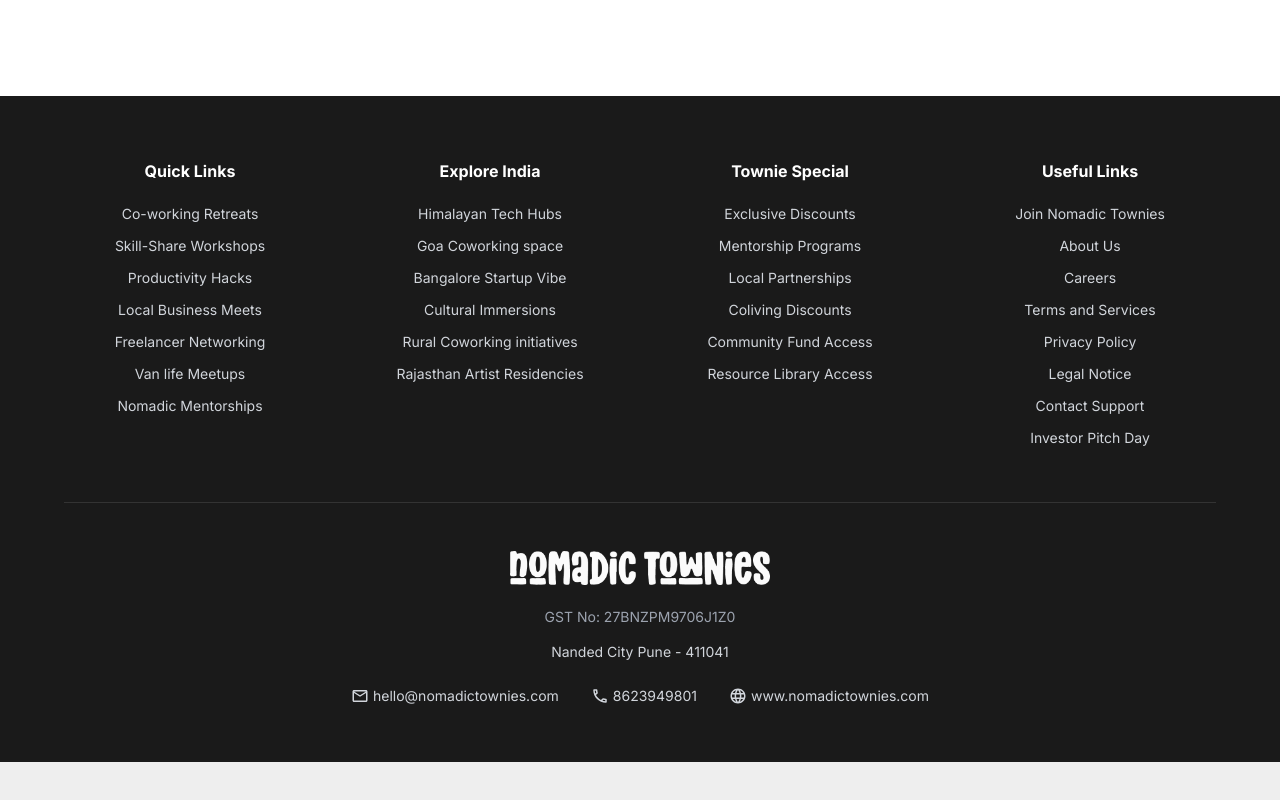
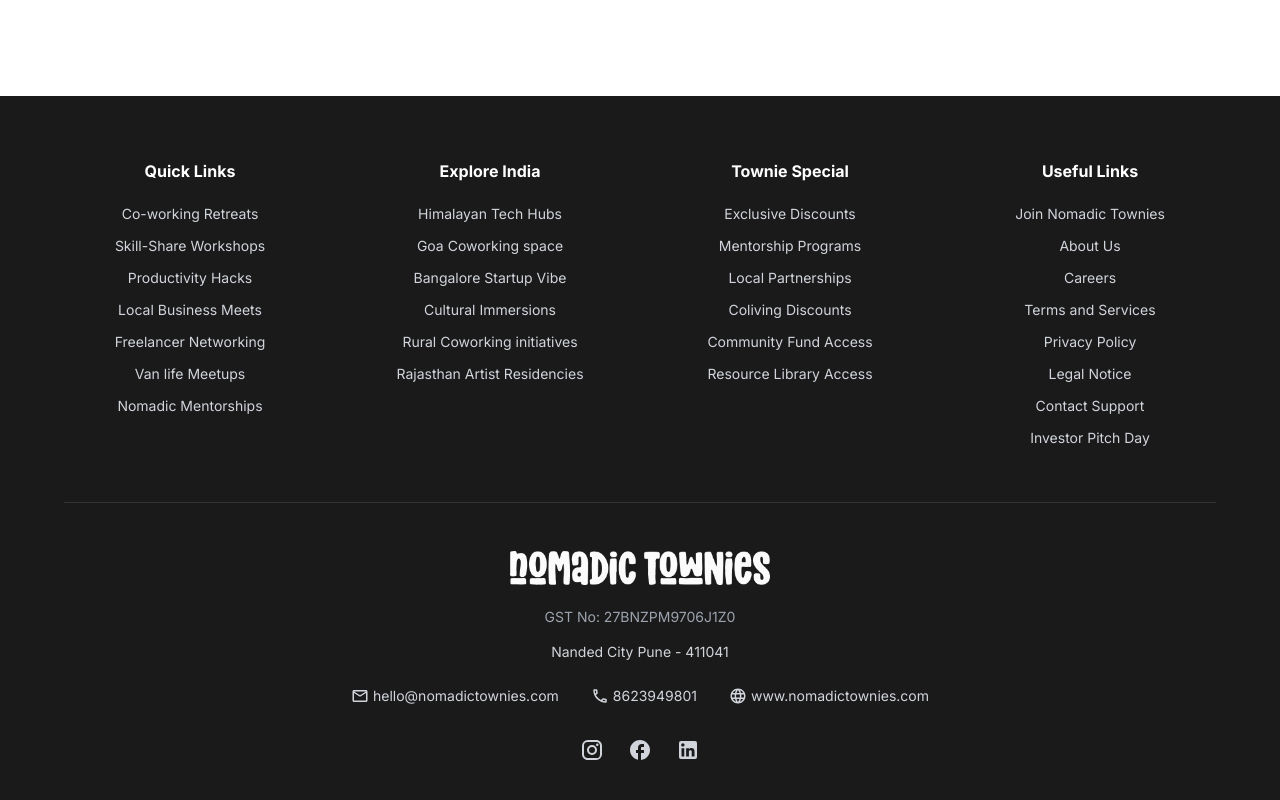
Before and after one commit to Devnomad1802/nomadic-client-v2, a React (Vite) app: page / in a window 1280 px wide. Shown: the part 3665-4465 px from the top of the page. Before the commit the page ends 4427 px from the top, so only its background shows below. Built offline with nearby package versions, Linux system fonts and the light colour scheme; no server answers; a web font is replaced by a local one.

Commit message:
feat: add social media icons to footer (Instagram, Facebook, LinkedIn placeholder)

```diff
--- a/src/Component/Footer.jsx
+++ b/src/Component/Footer.jsx
@@ -9,6 +9,10 @@ import { logof } from "../Images";
 import EmailOutlinedIcon from "@mui/icons-material/EmailOutlined";
 import PhoneOutlinedIcon from "@mui/icons-material/PhoneOutlined";
 import LanguageOutlinedIcon from "@mui/icons-material/LanguageOutlined";
+import InstagramIcon from "@mui/icons-material/Instagram";
+import FacebookRoundedIcon from "@mui/icons-material/FacebookRounded";
+import LinkedInIcon from "@mui/icons-material/LinkedIn";
+import { IconButton } from "@mui/material";
 
 const quickLinks = [
   { name: "Co-working Retreats", link: "#" },
@@ -225,6 +229,38 @@ const Footer = () => {
               www.nomadictownies.com
             </Box>
           </Box>
+
+          {/* Social Media */}
+          <Box sx={{ display: "flex", gap: 1, mt: 1 }}>
+            <IconButton
+              component="a"
+              href="https://www.instagram.com/nomadictownies/"
+              target="_blank"
+              rel="noopener noreferrer"
+              aria-label="Instagram"
+              sx={{ color: "#D1D5DB", "&:hover": { color: "#E1306C" } }}
+            >
+              <InstagramIcon />
+            </IconButton>
+            <IconButton
+              component="a"
+              href="https://www.facebook.com/nomadictownies/"
+              target="_blank"
+              rel="noopener noreferrer"
+              aria-label="Facebook"
+              sx={{ color: "#D1D5DB", "&:hover": { color: "#1877F2" } }}
+            >
+              <FacebookRoundedIcon />
+            </IconButton>
+            <IconButton
+              component="a"
+              href="#"
+              aria-label="LinkedIn"
+              sx={{ color: "#D1D5DB", "&:hover": { color: "#0A66C2" } }}
+            >
+              <LinkedInIcon />
+            </IconButton>
+          </Box>
         </Box>
       </Container>
     </Box>
```
